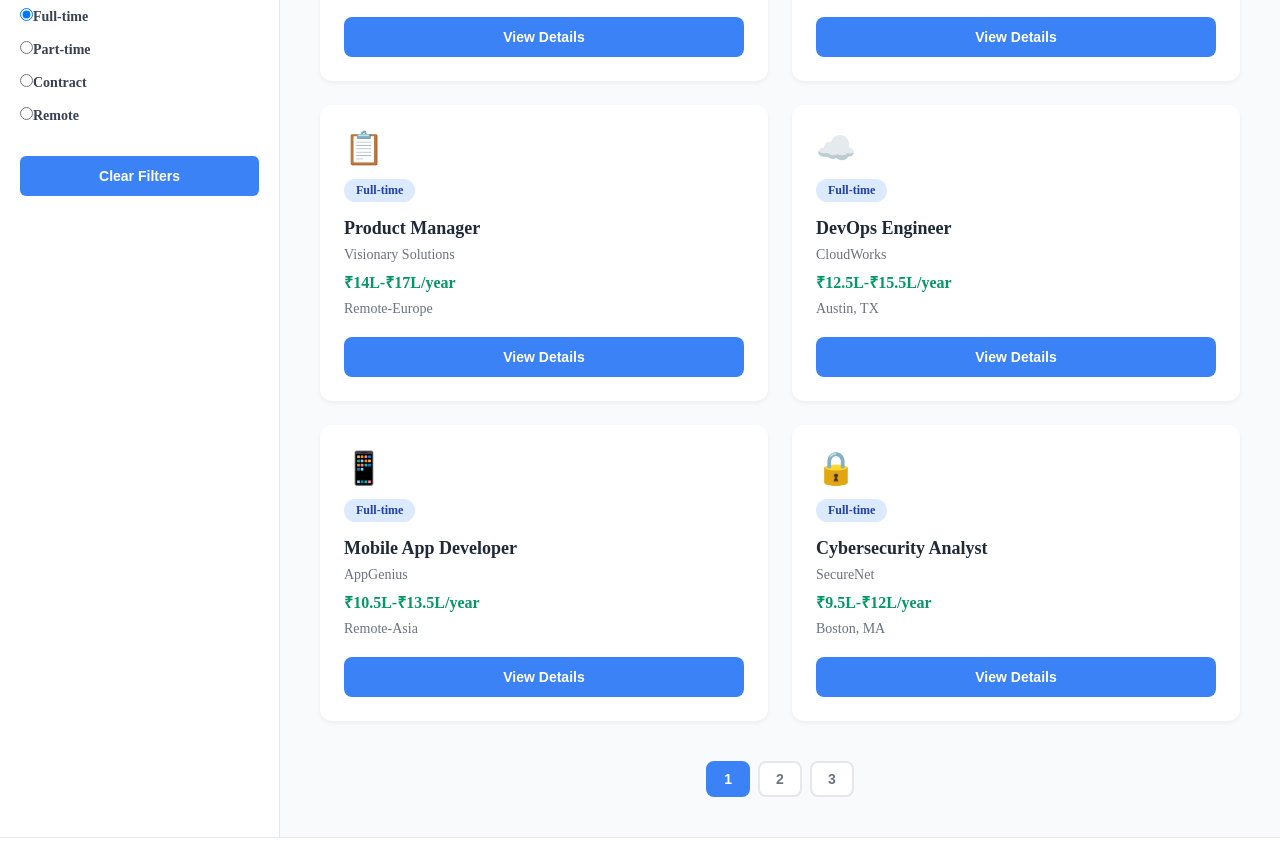
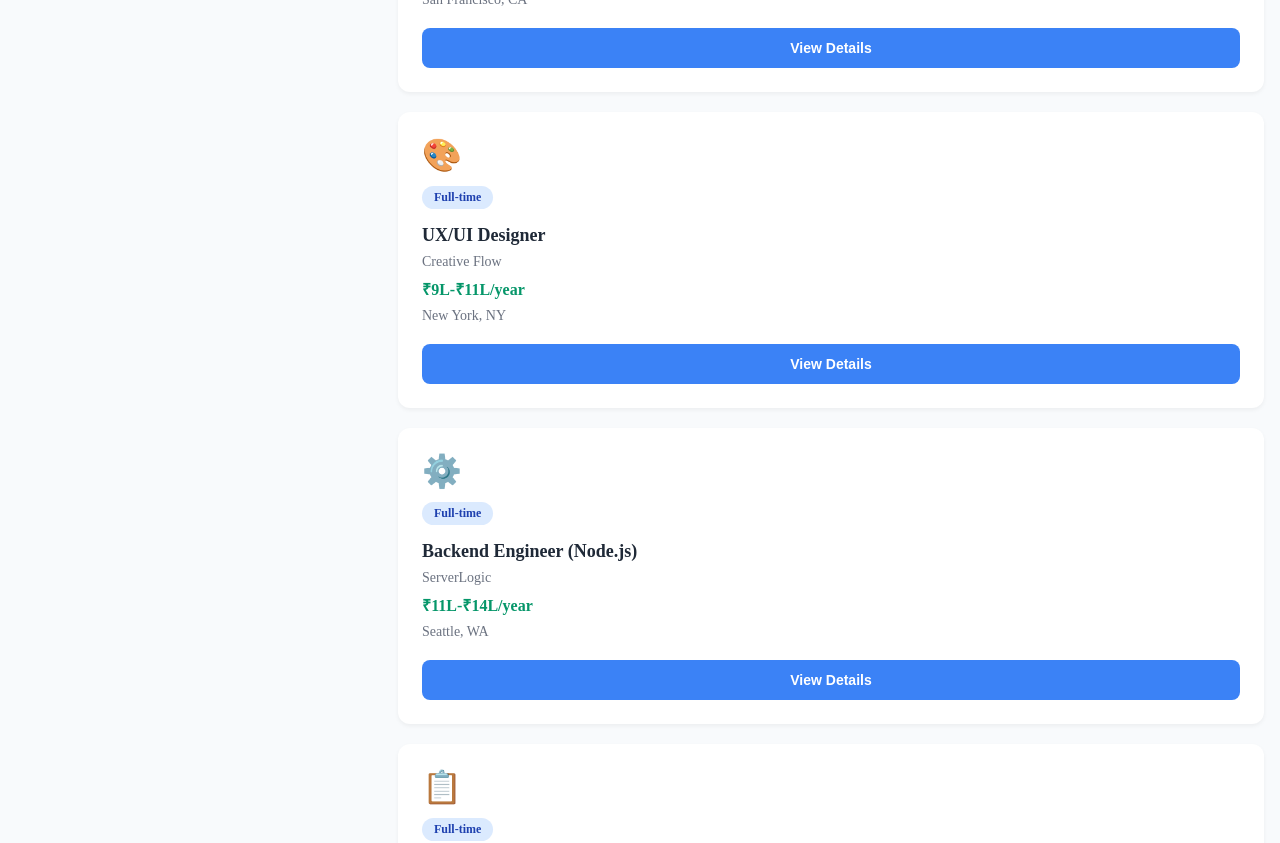
Before and after one commit to ghanshyam9009/frontend-job-portal, a React (Vite) app: page /jobs in a window 1280 px wide. Shown: the part 920-1763 px from the top of the page. Built offline with nearby package versions, Linux system fonts and the light colour scheme.

Commit message:
update job listing laayout

```diff
--- a/src/Pages/Candidate/UserDashboard.module.css
+++ b/src/Pages/Candidate/UserDashboard.module.css
@@ -95,8 +95,8 @@
 
 .jobsGrid {
   display: grid;
-  grid-template-columns: repeat(auto-fill, minmax(300px, 1fr));
-  gap: 20px;
+ flex-direction: column;
+  gap: 24px;
 }
 
 .jobCard {
@@ -164,21 +164,21 @@
 }
 
 .viewBtn {
-  width: 100%;
-  background: #111827;
-  color: #ffffff;
+  background: #2563eb;
+  color: #fff;
   border: none;
   border-radius: 8px;
-  padding: 10px 16px;
+  padding: 10px 22px;
+  font-size: 15px;
   font-weight: 600;
   cursor: pointer;
-  transition: background 0.15s ease;
+  align-self: flex-start;
+  margin-top: 10px;
+  transition: background 0.2s;
 }
-
 .viewBtn:hover {
-  background: #374151;
+  background: #1d4ed8;
 }
-
 /* Additional styles for new pages */
 .emptyState {
   text-align: center;
--- a/src/Pages/JobListings.jsx
+++ b/src/Pages/JobListings.jsx
@@ -1,16 +1,20 @@
-import React, { useState } from "react";
+import React, { useState, useEffect } from "react";
 import { useNavigate } from "react-router-dom";
-import styles from  "./JobListings.module.css";
+import styles from "./JobListings.module.css";
 import HomeNav from "../Components/HomeNav";
 
 const JobListings = () => {
   const navigate = useNavigate();
+
   const [filters, setFilters] = useState({
     location: "",
-    skills: ["React"],
-    salaryRange: "₹7L - ₹10L",
-    jobType: "Full-time"
+    skills: [],
+    salaryRange: "",
+    jobType: ""
   });
+
+  const [currentPage, setCurrentPage] = useState(1);
+  const jobsPerPage = 5;
 
   const jobs = [
     {
@@ -87,6 +91,36 @@
     }
   ];
 
+  // Filtering logic
+  const filteredJobs = jobs.filter(job => {
+    const matchesLocation =
+      !filters.location ||
+      job.location.toLowerCase().includes(filters.location.toLowerCase());
+    const matchesSkills =
+      filters.skills.length === 0 ||
+      filters.skills.some(skill =>
+        job.title.toLowerCase().includes(skill.toLowerCase())
+      );
+    const matchesSalary =
+      !filters.salaryRange ||
+      job.salary.includes(filters.salaryRange.replace("₹", ""));
+    const matchesType =
+      !filters.jobType || job.type === filters.jobType || (filters.jobType === "Remote" && job.location.toLowerCase().includes("remote"));
+    return matchesLocation && matchesSkills && matchesSalary && matchesType;
+  });
+
+  // Pagination logic
+  const totalPages = Math.ceil(filteredJobs.length / jobsPerPage);
+  const paginatedJobs = filteredJobs.slice(
+    (currentPage - 1) * jobsPerPage,
+    currentPage * jobsPerPage
+  );
+
+  // Reset to page 1 when filters change
+  useEffect(() => {
+    setCurrentPage(1);
+  }, [filters]);
+
   const handleSkillToggle = (skill) => {
     setFilters(prev => ({
       ...prev,
@@ -114,21 +148,9 @@
   return (
     <div className={styles.pageContainer}>
       <HomeNav />
-      <div className={styles.mainContent}>
-        <div className={styles.sidebar}>
-          <div className={styles.sidebarNav}>
-            <div className={styles.navItem}>Dashboard</div>
-            <div className={`${styles.navItem} ${styles.active}`}>Job Listings</div>
-            <div className={styles.navItem}>Applications</div>
-            <div className={styles.navItem}>Messages</div>
-            <div className={styles.navItem}>Settings</div>
-            <div className={styles.navItem}>Support</div>
-            <div className={styles.navItem}>Logout</div>
-          </div>
-
-          <div className={styles.filters}>
+      <div className={styles.mainContentNoSidebar}>
+        <div className={styles.filtersResponsive}>
           <h3>Filters</h3>
-
           <div className={styles.filterGroup}>
             <label>Location</label>
             <input
@@ -138,7 +160,6 @@
               onChange={(e) => setFilters(prev => ({ ...prev, location: e.target.value }))}
             />
           </div>
-
           <div className={styles.filterGroup}>
             <label>Skills</label>
             <div className={styles.checkboxGroup}>
@@ -154,7 +175,6 @@
               ))}
             </div>
           </div>
-
           <div className={styles.filterGroup}>
             <label>Salary Range</label>
             <select
@@ -168,7 +188,6 @@
               <option value="₹13L+">₹13L+</option>
             </select>
           </div>
-
           <div className={styles.filterGroup}>
             <label>Job Type</label>
             <div className={styles.radioGroup}>
@@ -186,14 +205,12 @@
               ))}
             </div>
           </div>
-
           <button className={styles.clearBtn} onClick={clearFilters}>
             Clear Filters
           </button>
         </div>
-        </div>
 
-        <div className={styles.content}>
+        <div className={styles.contentColumn}>
           <div className={styles.heroBanner}>
             <div className={styles.heroText}>
               <h1>Find Your Dream Job</h1>
@@ -206,8 +223,11 @@
 
           <div className={styles.jobsSection}>
             <h2>Jobs Available</h2>
-            <div className={styles.jobsGrid}>
-              {jobs.map(job => (
+            <div className={styles.jobsColumn}>
+              {paginatedJobs.length === 0 && (
+                <div className={styles.noJobs}>No jobs found matching your criteria.</div>
+              )}
+              {paginatedJobs.map(job => (
                 <div key={job.id} className={styles.jobCard}>
                   <div className={styles.jobIcon}>{job.icon}</div>
                   <div className={styles.jobType}>{job.type}</div>
@@ -219,16 +239,20 @@
                 </div>
               ))}
             </div>
-
             <div className={styles.pagination}>
-              <button className={styles.pageBtn}>1</button>
-              <button className={styles.pageBtn}>2</button>
-              <button className={styles.pageBtn}>3</button>
+              {[...Array(totalPages)].map((_, idx) => (
+                <button
+                  key={idx + 1}
+                  className={`${styles.pageBtn} ${idx + 1 === currentPage ? styles.activePageBtn : ""}`}
+                  onClick={() => setCurrentPage(idx + 1)}
+                >
+                  {idx + 1}
+                </button>
+              ))}
             </div>
           </div>
         </div>
       </div>
-
       <footer className={styles.footer}>
         <div className={styles.footerLinks}>
           <a href="/resources">Resources</a>
--- a/src/Pages/JobListings.module.css
+++ b/src/Pages/JobListings.module.css
@@ -178,6 +178,9 @@
 }
 
 .jobCard {
+    display: flex;
+  flex-direction: column;
+  align-items: flex-start;
   background: #ffffff;
   border-radius: 12px;
   padding: 24px;
@@ -244,6 +247,7 @@
   font-weight: 600;
   cursor: pointer;
   transition: background 0.2s ease;
+   align-self: flex-start;
 }
 
 .viewBtn:hover {
@@ -318,6 +322,59 @@
 .socialIcons span:hover {
   transform: scale(1.1);
 }
+.activePageBtn {
+  background: #3b82f6;
+  border-color: #3b82f6;
+  color: #fff;
+}
+
+.mainContentNoSidebar {
+  display: flex;
+  flex-direction: row;
+  gap: 32px;
+
+  margin: 0 auto;
+  padding: 32px 16px 0 16px;
+  flex: 1;
+}
+
+.filtersResponsive {
+  width: 30%;
+  min-width: 240px;
+  max-width: 350px;
+  background: #fff;
+  border-radius: 12px;
+  box-shadow: 0 2px 8px rgba(0,0,0,0.04);
+  padding: 24px 20px;
+  margin-bottom: 24px;
+  height: fit-content;
+}
+
+.contentColumn {
+  width: 70%;
+  display: flex;
+  flex-direction: column;
+}
+
+.jobsColumn {
+  display: flex;
+  flex-direction: column;
+  gap: 20px;
+}
+
+/* Responsive: stack on mobile */
+@media (max-width: 900px) {
+  .mainContentNoSidebar {
+    flex-direction: column;
+    gap: 0;
+    padding: 24px 6px 0 6px;
+  }
+  .filtersResponsive,
+  .contentColumn {
+    width: 100%;
+    max-width: unset;
+  }
+}
 
 /* Responsive Design */
 @media (max-width: 1024px) {
```
Lines whose indentation alone changed are shown as unchanged.
